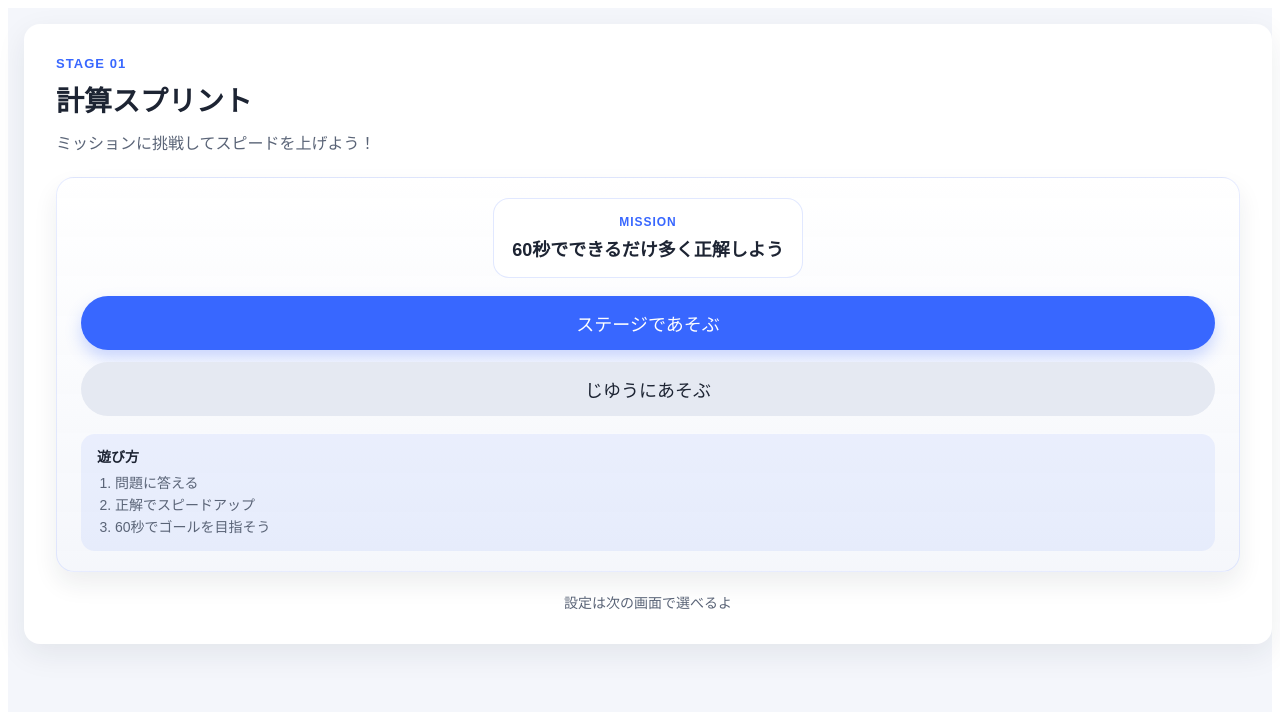
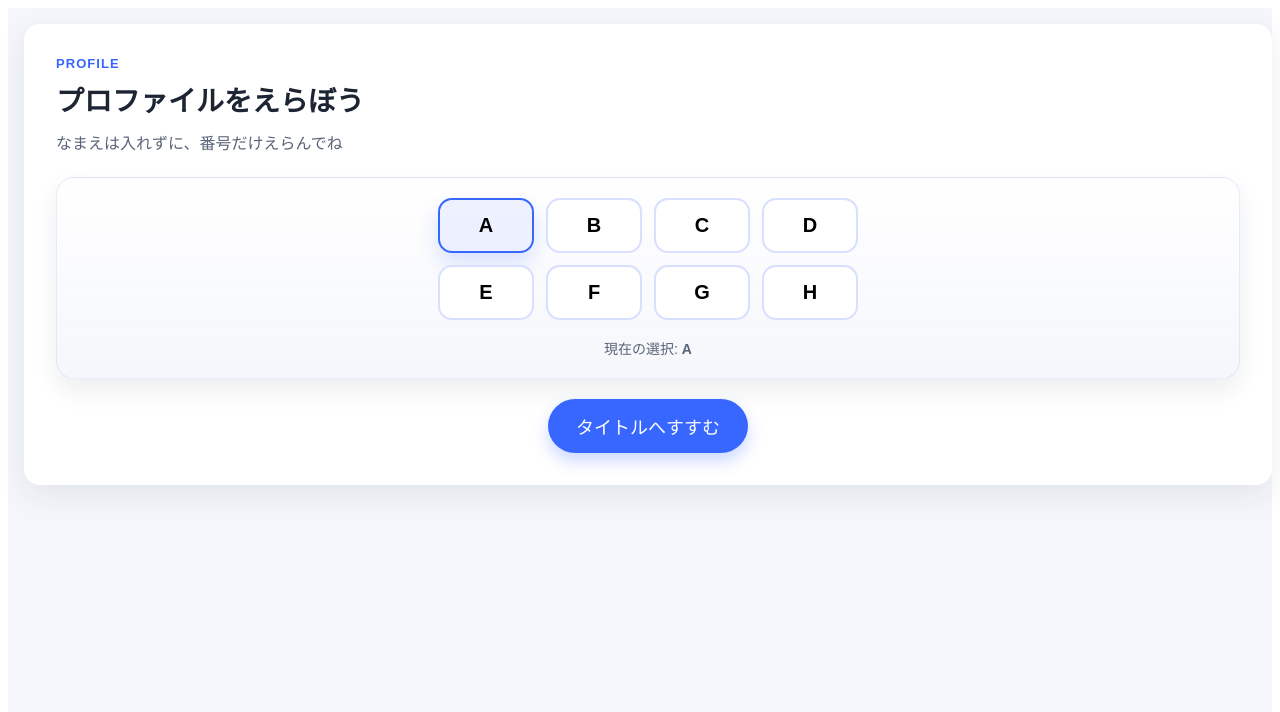
Before and after one commit to shimimasa/calculation-sprint, a plain HTML site: page index.html in a window 1280 px wide. Drawn offline with Linux system fonts and the light colour scheme.

Commit message:
Add profile selection screen

```diff
--- a/index.html
+++ b/index.html
@@ -11,7 +11,31 @@
     <!-- ADR-004: Scope styles under a dedicated app root to avoid collisions when embedded in a portal. -->
     <main class="calc-sprint">
       <div class="app">
-      <section id="title-screen" class="screen screen-title is-active">
+      <section id="profile-select-screen" class="screen screen-profile-select is-active">
+        <header class="screen-header">
+          <p class="screen-kicker">PROFILE</p>
+          <h1 class="screen__title">プロファイルをえらぼう</h1>
+          <p class="screen__description">なまえは入れずに、番号だけえらんでね</p>
+        </header>
+        <div class="screen-main stage-card">
+          <div class="profile-select-grid" role="group" aria-label="プロファイル一覧">
+            <button class="profile-select-button" data-profile-id="A" type="button" aria-pressed="false">A</button>
+            <button class="profile-select-button" data-profile-id="B" type="button" aria-pressed="false">B</button>
+            <button class="profile-select-button" data-profile-id="C" type="button" aria-pressed="false">C</button>
+            <button class="profile-select-button" data-profile-id="D" type="button" aria-pressed="false">D</button>
+            <button class="profile-select-button" data-profile-id="E" type="button" aria-pressed="false">E</button>
+            <button class="profile-select-button" data-profile-id="F" type="button" aria-pressed="false">F</button>
+            <button class="profile-select-button" data-profile-id="G" type="button" aria-pressed="false">G</button>
+            <button class="profile-select-button" data-profile-id="H" type="button" aria-pressed="false">H</button>
+          </div>
+          <p class="profile-select-current">現在の選択: <strong id="profile-select-current">A</strong></p>
+        </div>
+        <footer class="screen-footer">
+          <button id="profile-select-continue" class="primary-button primary-button--xl">タイトルへすすむ</button>
+        </footer>
+      </section>
+
+      <section id="title-screen" class="screen screen-title" hidden>
         <header class="screen-header">
           <p class="screen-kicker">STAGE 01</p>
           <h1 class="screen__title">計算スプリント</h1>
--- a/src/core/gameState.js
+++ b/src/core/gameState.js
@@ -1,4 +1,5 @@
 const gameState = {
+  profileId: null,
   playMode: 'free',
   selectedStageId: null,
   timeLimit: 60,
--- a/src/core/storageKeys.js
+++ b/src/core/storageKeys.js
@@ -2,6 +2,7 @@
 export const STORAGE_NAMESPACE = 'portal.calcSprint';
 export const DEFAULT_PROFILE_ID = 'default';
 export const DEFAULT_SCHEMA_VERSION = 'v1';
+export const LAST_PROFILE_ID_KEY = `${STORAGE_NAMESPACE}.lastProfileId`;
 
 // makeKey(storeName, profileId='default', version='v1')
 export const makeKey = (storeName, profileId = DEFAULT_PROFILE_ID, version = DEFAULT_SCHEMA_VERSION) => (
--- a/src/main.js
+++ b/src/main.js
@@ -1,4 +1,5 @@
 import screenManager from './core/screenManager.js';
+import profileSelectScreen from './screens/profileSelectScreen.js';
 import titleScreen from './screens/titleScreen.js';
 import stageSelectScreen from './screens/stageSelectScreen.js';
 import settingsScreen from './screens/settingsScreen.js';
@@ -7,6 +8,7 @@ import resultScreen from './screens/resultScreen.js';
 import gameState from './core/gameState.js';
 
 const screens = {
+  'profile-select': profileSelectScreen,
   title: titleScreen,
   'stage-select': stageSelectScreen,
   settings: settingsScreen,
@@ -16,7 +18,7 @@ const screens = {
 
 const init = () => {
   screenManager.registerScreens(screens);
-  screenManager.changeScreen('title');
+  screenManager.changeScreen('profile-select');
   // Debug-only helpers for Playwright smoke screenshots.
   // This is intentionally minimal and only used when called explicitly.
   window.__debug = window.__debug || {};
--- /dev/null
+++ b/src/screens/profileSelectScreen.js
@@ -0,0 +1,67 @@
+import domRefs from '../ui/domRefs.js';
+import uiRenderer from '../ui/uiRenderer.js';
+import screenManager from '../core/screenManager.js';
+import gameState from '../core/gameState.js';
+import audioManager from '../core/audioManager.js';
+import { LAST_PROFILE_ID_KEY } from '../core/storageKeys.js';
+
+const PROFILE_IDS = ['A', 'B', 'C', 'D', 'E', 'F', 'G', 'H'];
+
+const loadLastProfileId = () => {
+  const stored = window.localStorage.getItem(LAST_PROFILE_ID_KEY);
+  if (stored && PROFILE_IDS.includes(stored)) {
+    return stored;
+  }
+  return PROFILE_IDS[0];
+};
+
+const profileSelectScreen = {
+  enter() {
+    uiRenderer.showScreen('profile-select');
+    this.selectedProfileId = loadLastProfileId();
+    this.handleProfileClick = (event) => {
+      const button = event.currentTarget;
+      const profileId = button?.dataset?.profileId;
+      if (!profileId) {
+        return;
+      }
+      audioManager.playSfx('sfx_click');
+      this.selectProfile(profileId);
+    };
+    this.handleContinue = () => {
+      audioManager.unlock();
+      audioManager.playSfx('sfx_click');
+      const nextProfileId = this.selectedProfileId || PROFILE_IDS[0];
+      gameState.profileId = nextProfileId;
+      window.localStorage.setItem(LAST_PROFILE_ID_KEY, nextProfileId);
+      screenManager.changeScreen('title');
+    };
+    domRefs.profileSelect.buttons.forEach((button) => {
+      button.addEventListener('click', this.handleProfileClick);
+    });
+    domRefs.profileSelect.continueButton.addEventListener('click', this.handleContinue);
+    this.selectProfile(this.selectedProfileId);
+  },
+  selectProfile(profileId) {
+    this.selectedProfileId = profileId;
+    domRefs.profileSelect.buttons.forEach((button) => {
+      const isSelected = button.dataset.profileId === profileId;
+      button.classList.toggle('is-selected', isSelected);
+      button.setAttribute('aria-pressed', String(isSelected));
+    });
+    domRefs.profileSelect.selectedLabel.textContent = profileId;
+  },
+  render() {},
+  exit() {
+    if (this.handleProfileClick) {
+      domRefs.profileSelect.buttons.forEach((button) => {
+        button.removeEventListener('click', this.handleProfileClick);
+      });
+    }
+    if (this.handleContinue) {
+      domRefs.profileSelect.continueButton.removeEventListener('click', this.handleContinue);
+    }
+  },
+};
+
+export default profileSelectScreen;
--- a/src/ui/domRefs.js
+++ b/src/ui/domRefs.js
@@ -6,11 +6,17 @@ const qsa = (selector) => appRoot.querySelectorAll(selector);
 
 const domRefs = {
   screens: {
+    'profile-select': byId('profile-select-screen'),
     title: byId('title-screen'),
     'stage-select': byId('stage-select-screen'),
     settings: byId('settings-screen'),
     game: byId('game-screen'),
     result: byId('result-screen'),
+  },
+  profileSelect: {
+    buttons: qsa('[data-profile-id]'),
+    continueButton: byId('profile-select-continue'),
+    selectedLabel: byId('profile-select-current'),
   },
   title: {
     startButton: byId('title-start-button'),
--- a/styles/style.css
+++ b/styles/style.css
@@ -91,6 +91,45 @@ body {
 
 .screen-title .stage-card {
   align-items: center;
+}
+
+.screen-profile-select .stage-card {
+  align-items: center;
+}
+
+.profile-select-grid {
+  display: grid;
+  grid-template-columns: repeat(4, minmax(72px, 1fr));
+  gap: 12px;
+  width: min(100%, 420px);
+}
+
+.profile-select-button {
+  border: 2px solid rgba(56, 103, 255, 0.2);
+  border-radius: 14px;
+  background: #fff;
+  font-size: 20px;
+  font-weight: 700;
+  padding: 14px 0;
+  cursor: pointer;
+  transition: transform 0.12s ease, box-shadow 0.12s ease, border-color 0.12s ease;
+}
+
+.profile-select-button:hover {
+  transform: translateY(-1px);
+  box-shadow: 0 8px 18px rgba(56, 103, 255, 0.12);
+}
+
+.profile-select-button.is-selected {
+  border-color: #3867ff;
+  background: rgba(56, 103, 255, 0.08);
+  box-shadow: 0 10px 20px rgba(56, 103, 255, 0.18);
+}
+
+.profile-select-current {
+  font-size: 14px;
+  color: #5a6477;
+  text-align: center;
 }
 
 .screen-stage .stage-card {
--- a/styles/style.scoped.css
+++ b/styles/style.scoped.css
@@ -66,6 +66,33 @@
   gap: 18px;
 }.calc-sprint .screen-title .stage-card {
   align-items: center;
+}.calc-sprint .screen-profile-select .stage-card {
+  align-items: center;
+}.calc-sprint .profile-select-grid {
+  display: grid;
+  grid-template-columns: repeat(4, minmax(72px, 1fr));
+  gap: 12px;
+  width: min(100%, 420px);
+}.calc-sprint .profile-select-button {
+  border: 2px solid rgba(56, 103, 255, 0.2);
+  border-radius: 14px;
+  background: #fff;
+  font-size: 20px;
+  font-weight: 700;
+  padding: 14px 0;
+  cursor: pointer;
+  transition: transform 0.12s ease, box-shadow 0.12s ease, border-color 0.12s ease;
+}.calc-sprint .profile-select-button:hover {
+  transform: translateY(-1px);
+  box-shadow: 0 8px 18px rgba(56, 103, 255, 0.12);
+}.calc-sprint .profile-select-button.is-selected {
+  border-color: #3867ff;
+  background: rgba(56, 103, 255, 0.08);
+  box-shadow: 0 10px 20px rgba(56, 103, 255, 0.18);
+}.calc-sprint .profile-select-current {
+  font-size: 14px;
+  color: #5a6477;
+  text-align: center;
 }.calc-sprint .screen-stage .stage-card {
   gap: 16px;
 }.calc-sprint .stage-worlds {
```
